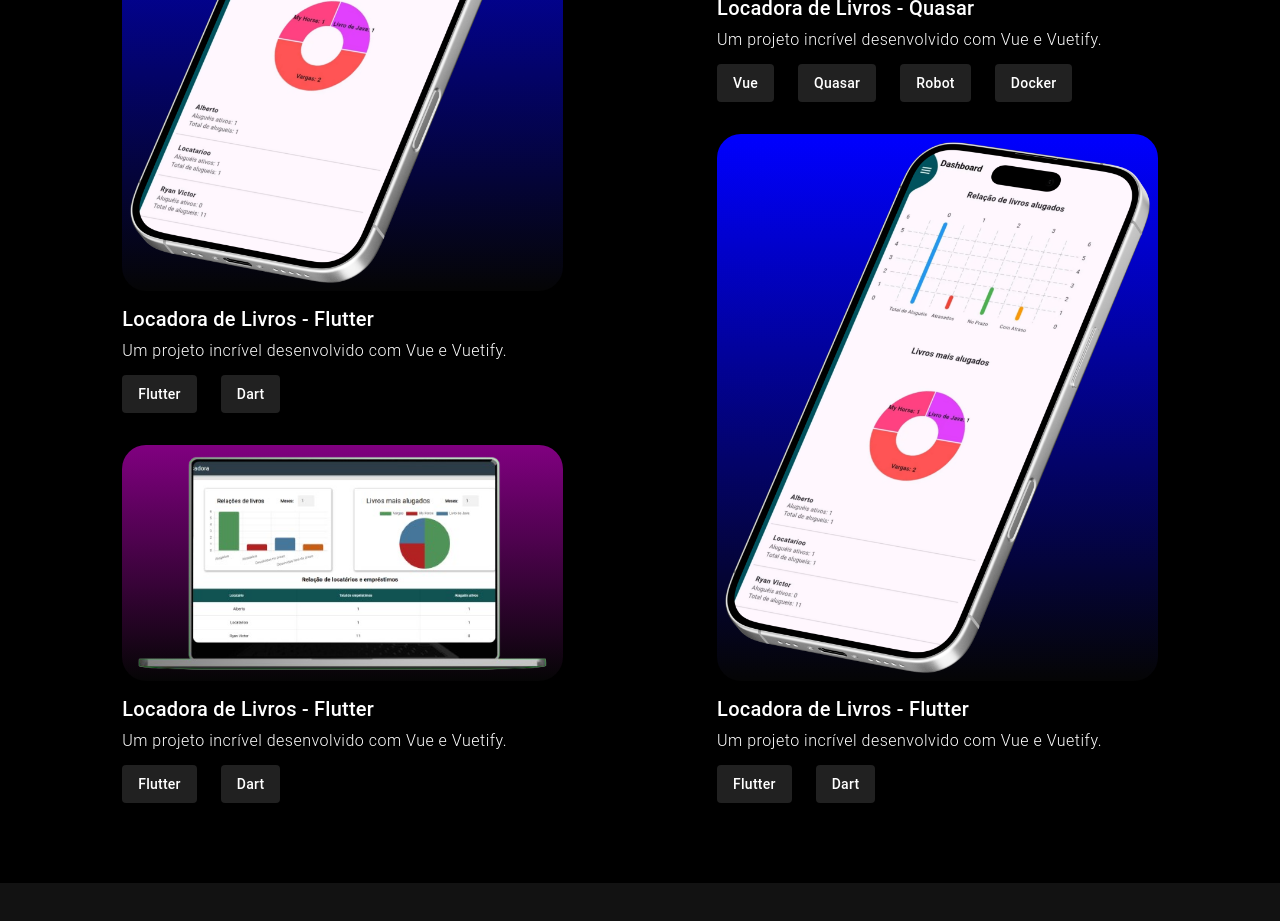
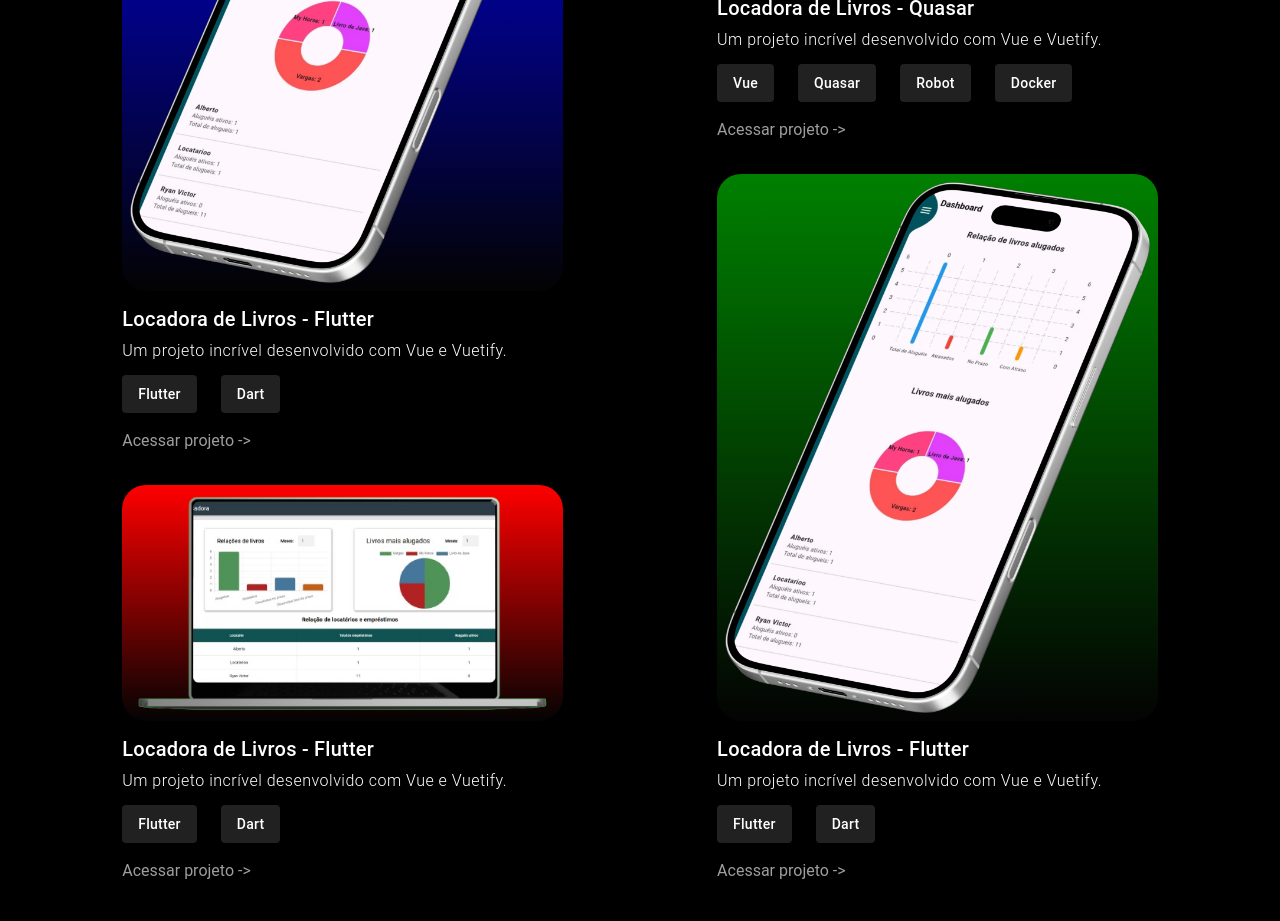
Before and after one commit to RyanVictorDev/Portifolio-RyanVictorDev, a Vue app in the folder portifolio-project/: page / in a window 1280 px wide. Shown: the part 2560-3481 px from the top of the page. Before the commit the page ends 3443 px from the top, so only its background shows below. Built offline with nearby package versions, Linux system fonts and the light colour scheme.

Commit message:
Create: creating link to projects

```diff
--- a/portifolio-project/src/components/ProjectComponent.vue
+++ b/portifolio-project/src/components/ProjectComponent.vue
@@ -1,6 +1,6 @@
 <template>
   <v-container>
-    <div class="image rounded-xl d-flex justify-center mb-3 pa-2" :style="{ backgroundColor: backgroundColor, backgroundImage: `linear-gradient(${backgroundColor}, rgb(5, 5, 5))` }">
+    <div class="image rounded-xl d-flex justify-center mb-3 pa-2" :style="{ backgroundColor: backgroundColor, backgroundImage: `linear-gradient(${backgroundColor}, rgb(3, 3, 3))` }">
       <img class="projectImage" :src="image" alt="">
     </div>
 
@@ -9,7 +9,7 @@
       <p class="text-body-1 font-weight-light">{{ description }}</p>
     </div>
 
-    <v-row>
+    <v-row class="mb-1">
       <v-col v-for="tecnology in technologies" :key="tecnology" cols="auto">
         <v-card class="pa-0 bg-#212121">
           <v-card-title class="text-body-2 text-center text-white">
@@ -18,6 +18,8 @@
         </v-card>
       </v-col>
     </v-row>
+
+    <a class="text-decoration-none text-grey" target="_blank" :href="projectLink">Acessar projeto -></a>
   </v-container>
 </template>
 
@@ -43,6 +45,11 @@ defineProps({
     type: String,
     required: false,
     default: '#fff',
+  },
+  projectLink: {
+    type: String,
+    required: false,
+    default: '',
   },
 });
 
--- a/portifolio-project/src/components/ProjectsPage.vue
+++ b/portifolio-project/src/components/ProjectsPage.vue
@@ -9,6 +9,7 @@
           :technologies="['Flutter', 'Dart']"
           image="/images/flutterMockupOriginal.png"
           background-color="blue"
+          project-link="https://github.com/RyanVictorDev/Locadora-Flutter"
         />
 
         <ProjectComponent
@@ -16,7 +17,8 @@
           description="Um projeto incrível desenvolvido com Vue e Vuetify."
           :technologies="['Flutter', 'Dart']"
           image="/images/note.png"
-          background-color="purple"
+          background-color="red"
+          project-link="https://github.com/RyanVictorDev/Locadora-Ryan"
         />
       </v-col>
       <v-col cols="5">
@@ -26,6 +28,7 @@
           :technologies="['Vue', 'Quasar', 'Robot', 'Docker']"
           image="/images/note.png"
           background-color="purple"
+          project-link="https://github.com/RyanVictorDev/Locadora-Ryan"
         />
 
         <ProjectComponent
@@ -33,7 +36,7 @@
           description="Um projeto incrível desenvolvido com Vue e Vuetify."
           :technologies="['Flutter', 'Dart']"
           image="/images/flutterMockupOriginal.png"
-          background-color="blue"
+          background-color="green"
         />
       </v-col>
     </v-row>
```
